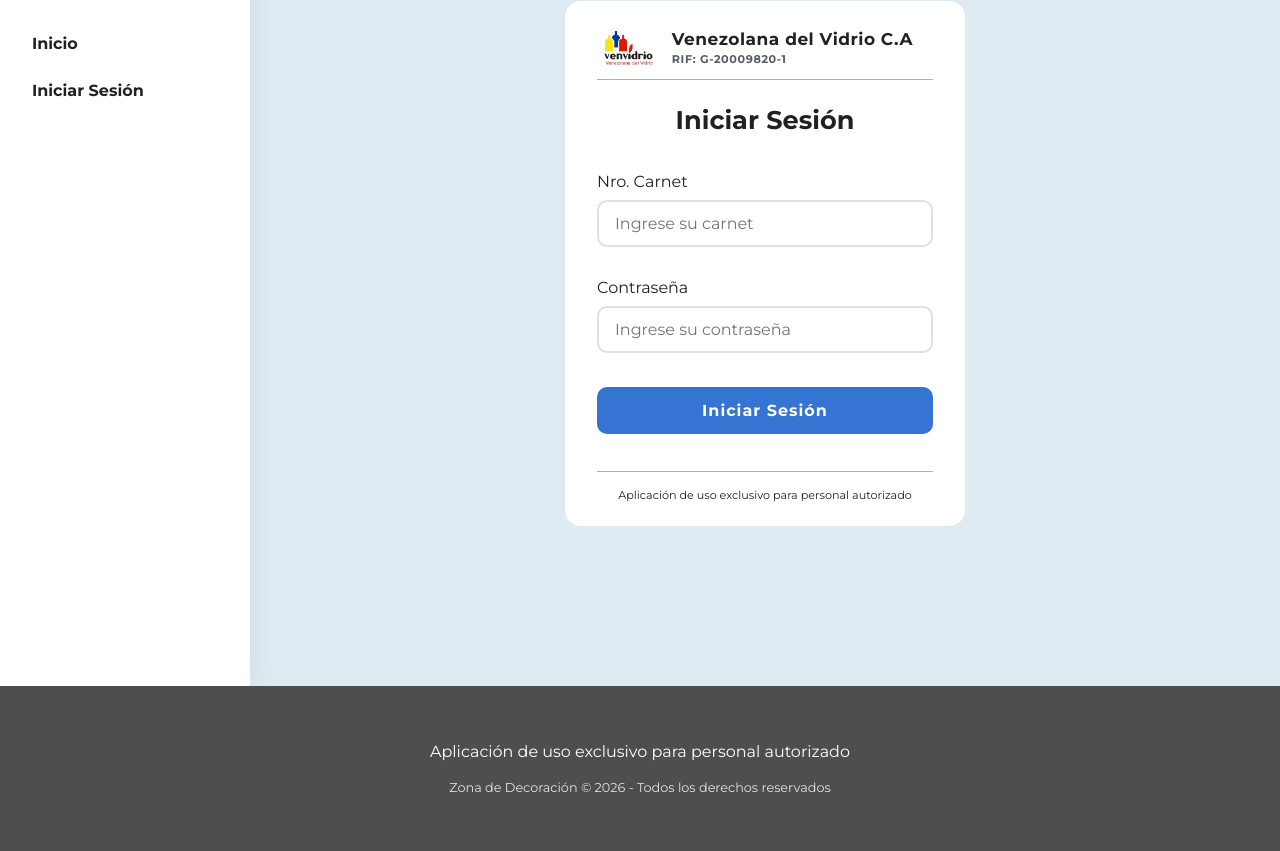
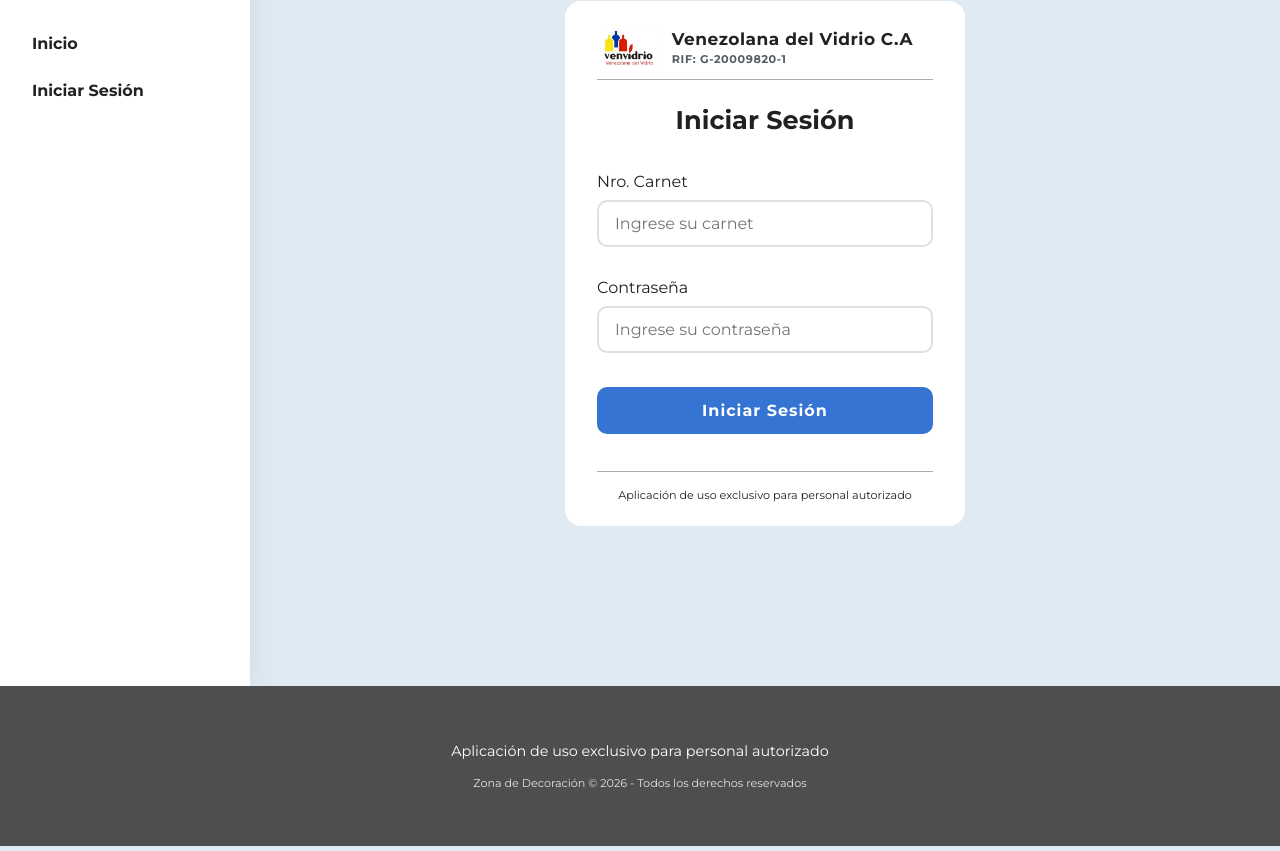
Before and after one commit to alexander-bbr/zona-decoracion-venvidrio, a React (Vite) app: page /sign-in in a window 1280 px wide. Shown: the part 198-1049 px from the top of the page. Built offline with nearby package versions, Linux system fonts and the light colour scheme.

Commit message:
fix(): Corregir estilos generales

```diff
--- a/src/components/DatosEmpresa/DatosEmpresa.module.css
+++ b/src/components/DatosEmpresa/DatosEmpresa.module.css
@@ -1,6 +1,5 @@
 .companyNameData {
   margin: 1rem 0 0;
-  color: var(--third-text-color);
   display: flex;
   flex-direction: column;
   justify-content: center;
@@ -15,6 +14,7 @@
 .companyName {
   font-weight: bold;
   font-size: 0.9rem;
+  color: var(--third-text-color);
 }
 
 .rif {
--- a/src/index.css
+++ b/src/index.css
@@ -12,7 +12,7 @@
   --tertiary-color: #4e4e4e;
   --background-color: #e0eaf3;
 
-  /* Colores de textos */
+  /* Colores de los textos */
   --primary-text-color: rgb(33, 33, 34);
   --secondary-text-color: #545d66;
   --third-text-color: #ffffff;
--- a/src/layout/Footer/Footer.module.css
+++ b/src/layout/Footer/Footer.module.css
@@ -11,11 +11,11 @@
 }
 
 .footer p:first-child {
-  font-size: 1rem;
-  margin-bottom: 1.2rem;
+  font-size: 0.9rem;
+  margin-bottom: 1rem;
 }
 
 .footer p:last-child {
-  font-size: 0.8rem;
+  font-size: 0.7rem;
   color: var(--fourth-text-color);
 }
```
Also changed, not shown: developer-notes/Orden en el que vamos a trabajar.txt, developer-notes/modulos.txt.
